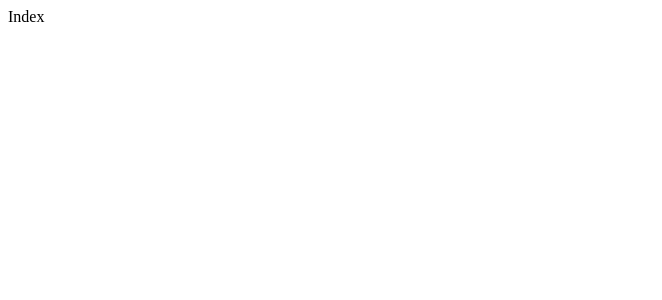
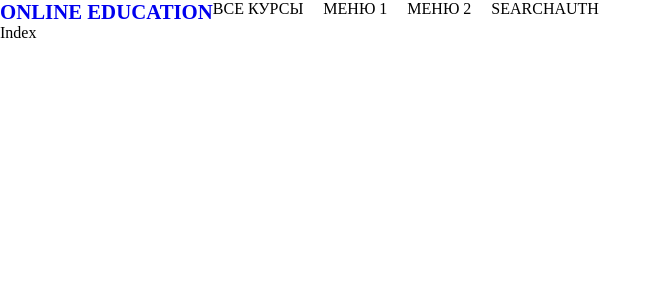
Before and after one commit to NaurizAitbai/online_education, a React (Create React App) app: page / in a window 1280 px wide. Shown: the top 300 px of the page, without its empty margins (0-662 px from the left). Built offline with nearby package versions, Linux system fonts and the light colour scheme.

Commit message:
Working with Header

```diff
--- a/package.json
+++ b/package.json
@@ -8,6 +8,7 @@
     "@testing-library/user-event": "^7.2.1",
     "react": "^16.13.1",
     "react-dom": "^16.13.1",
+    "react-router-dom": "^5.2.0",
     "react-scripts": "3.4.1"
   },
   "scripts": {
--- a/src/App.js
+++ b/src/App.js
@@ -1,9 +1,19 @@
 import React from 'react';
+import { BrowserRouter as Router, Switch, Route } from 'react-router-dom';
+import Layout from './components/layouts/Layout';
 
 
 const App = () => {
   return (
-    <div>Index</div>
+    <Router>
+      <Layout>
+        <Switch>
+          <Route path='/'>
+            Index
+          </Route>
+        </Switch>
+      </Layout>
+    </Router>
   )
 }
 
--- /dev/null
+++ b/src/components/layouts/Header.js
@@ -0,0 +1,21 @@
+import React from 'react';
+import { Link } from 'react-router-dom';
+import styles from './Header.module.css';
+
+
+const Header = () => {
+    return (
+        <header className={styles.container}>
+            <Link to='/' className={styles.brand}>ONLINE EDUCATION</Link>
+            <ul className={styles.menu}>
+                <li>Все курсы</li>
+                <li>Меню 1</li>
+                <li>Меню 2</li>
+            </ul>
+            <div className={styles.search}>SEARCH</div>
+            <div className={styles.auth}>AUTH</div>
+        </header>
+    )
+}
+
+export default Header;
--- /dev/null
+++ b/src/components/layouts/Header.module.css
@@ -0,0 +1,19 @@
+.container {
+    display: flex;
+}
+
+.brand {
+    font-size: 1.3rem;
+    font-weight: bold;
+    text-decoration: none;
+}
+
+.menu {
+    display: flex;
+    list-style: none;
+}
+
+.menu li {
+    margin-right: 20px;
+    text-transform: uppercase;
+}
--- /dev/null
+++ b/src/components/layouts/Layout.js
@@ -0,0 +1,14 @@
+import React from 'react';
+import Header from './Header';
+
+
+const Layout = ({ children }) => {
+    return (
+        <div>
+            <Header />
+            { children }
+        </div>
+    )
+}
+
+export default Layout;
--- /dev/null
+++ b/src/index.css
@@ -0,0 +1,4 @@
+* {
+    margin: 0;
+    padding: 0;
+}
--- a/src/index.js
+++ b/src/index.js
@@ -1,6 +1,7 @@
 import React from 'react';
 import ReactDOM from 'react-dom';
 import App from './App';
+import './index.css';
 
 ReactDOM.render(
   <React.StrictMode>
```
Also changed, not shown: 1 other file (tests, documents, lock files or other folders).
